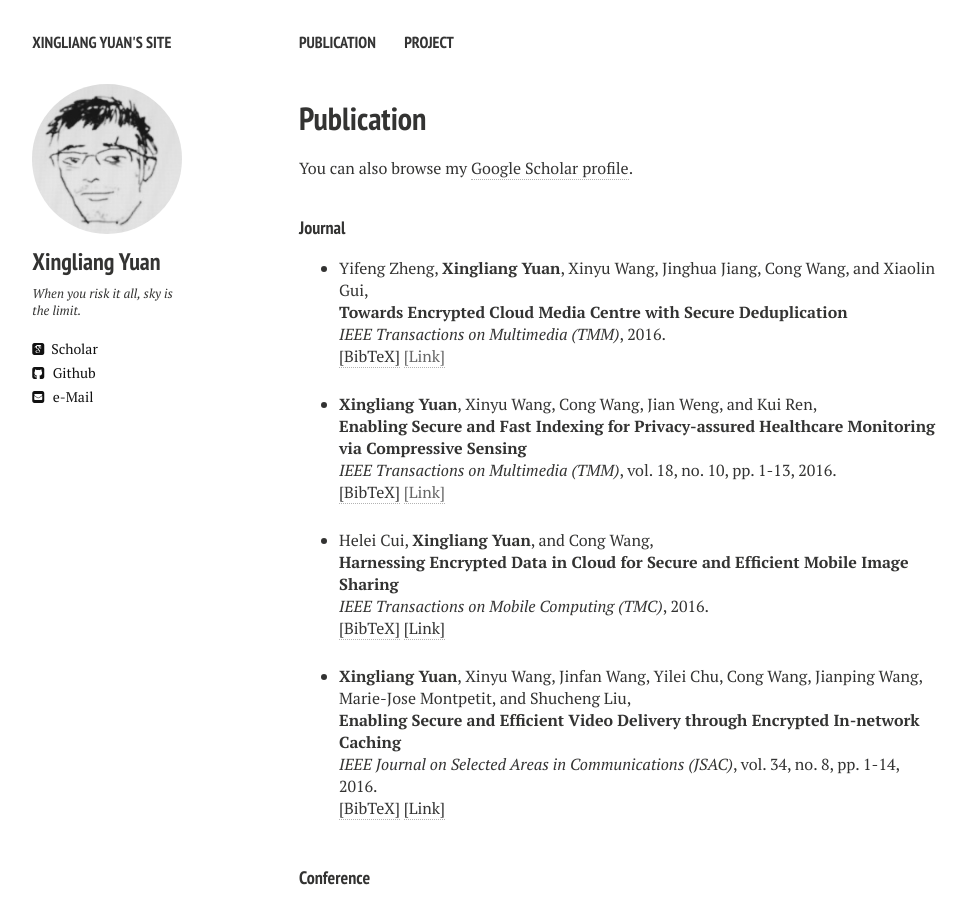
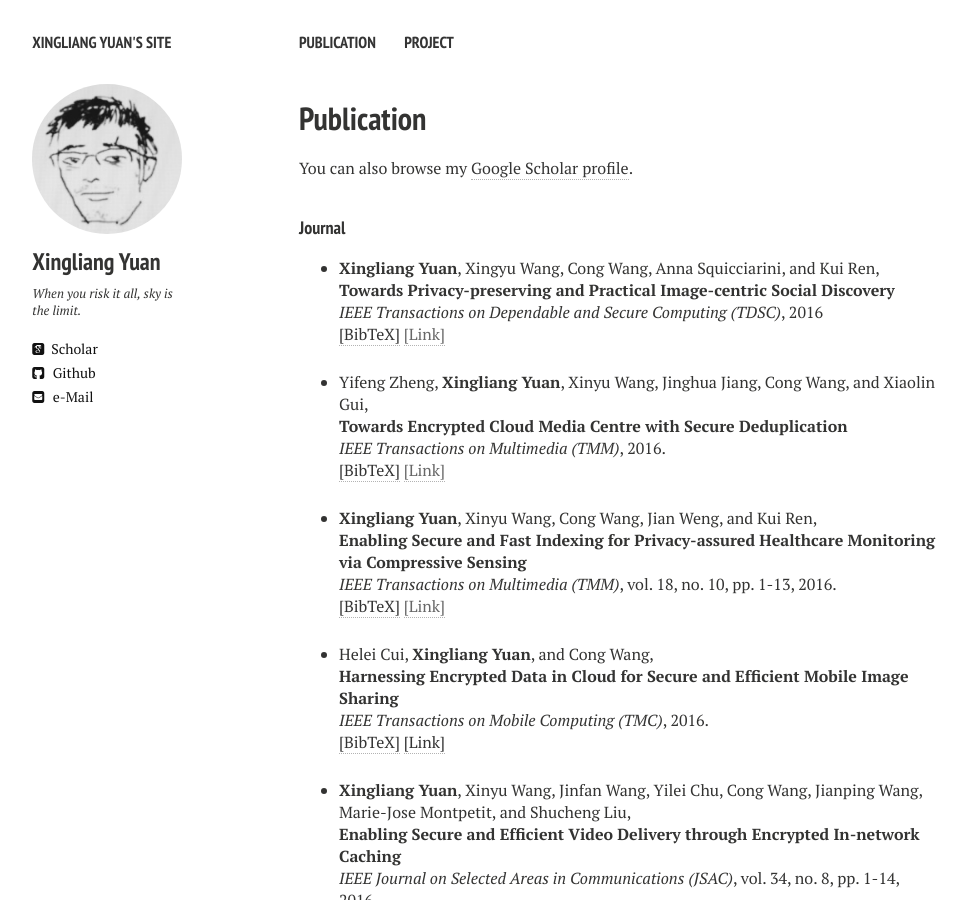
Before and after one commit to fooc/academic.fooc.github.io, a Jekyll site: the page built from publication.md, in a window 1280 px wide and 900 px high. Shown: the whole window, without its empty margins (21-987 px from the left). Built offline with Jekyll 4.4.1, drawn with Linux system fonts in a browser that asks for light colours; nearby versions of some CDN libraries.

Commit message:
Update publications.html

```diff
--- a/_layouts/publications.html
+++ b/_layouts/publications.html
@@ -84,6 +84,27 @@ div.bibtex pre { font-size: 75%; overflow: auto;  width: 100%; padding: 0em 0em;
 
 <h4 style="margin-bottom:0px;padding-top:10px;">Journal</h4>
 <ul class="biblist">
+
+<li ><p>
+ <b>Xingliang Yuan</b>, Xingyu Wang, Cong Wang, Anna Squicciarini, and Kui Ren, <br>
+ <b>Towards Privacy-preserving and Practical Image-centric Social Discovery</b><br>
+<i>IEEE Transactions on Dependable and Secure Computing (TDSC)</i>, 2016
+<br />
+<a href="javascript:toggleBibtex('YWWSR-TDSC16')">[BibTeX]</a>
+<a href="" target="_blank">[Link]</a>
+</p>
+<div id="bib_YWWSR-TDSC16" class="bibtex noshow">
+<pre>
+@inproceedings{YWWSR-TDSC16,
+  author = {Xingliang Yuan and Xingyu Wang and Cong Wang and Anna Squicciarini and Kui Ren},
+  title = {Towards Privacy-preserving and Practical Image-centric Social Discovery},
+  booktitle = {IEEE Transactions on Dependable and Secure Computing (TDSC)},
+  year = {2016}
+}
+</pre>
+</div>
+</li>
+
 
 
     <li ><p>
```
